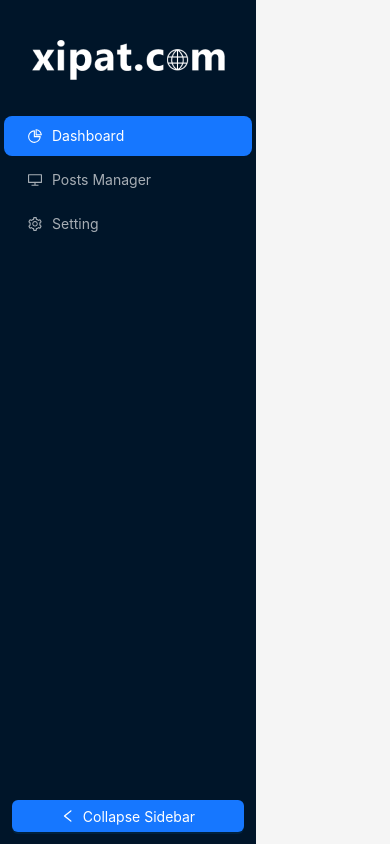
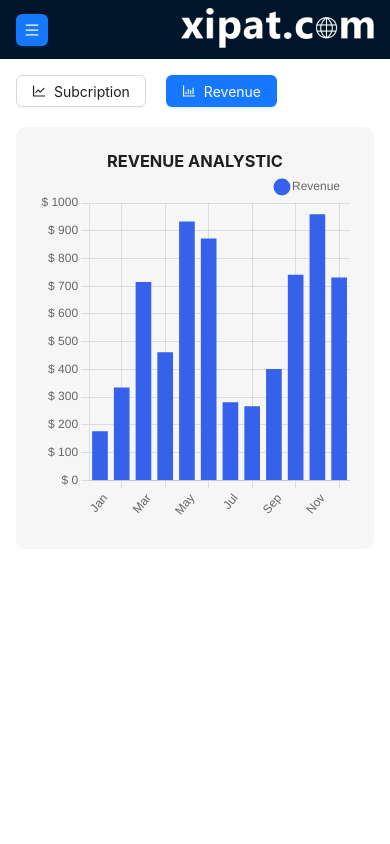
Before and after one commit to kanesnguyen/admin-xipat, a React (Create React App) app: page /dashboard/evenue in a window 390 px wide. Shown: the top 844 px of the page. Built offline with nearby package versions, Linux system fonts and the light colour scheme.

Commit message:
fix/responsive

```diff
--- a/src/App.css
+++ b/src/App.css
@@ -36,3 +36,6 @@
     transform: rotate(360deg);
   }
 }
+.ant-drawer-body {
+  padding: 0 !important;
+}
--- a/src/App.js
+++ b/src/App.js
@@ -1,20 +1,30 @@
+import React, { useEffect, useState } from 'react'
 import "./App.css";
-import React from "react";
 import { Outlet } from "react-router-dom";
 import SideBar from "./components/layout/sideBar";
+import Header from "./components/layout/header";
 
 import { Layout } from "antd";
 const { Content } = Layout;
 
-function App(props) {
-  const { ...rest } = props;
+function App() {
+  const [tablet, setTablet] = useState(false);
+  useEffect(() => {
+    setTablet(window.innerWidth < 768)
+  },[])
   return (
-    <div {...rest}>
+    <div className="overflow-hidden">
       <Layout className="flex sm:flex-row flex-col sm:gap-0 ">
-        <SideBar />
+        <div  className="hidden md:block">
+          <SideBar />
+        </div>
         <Layout>
-          <Content className="bg-white p-8 m-0 h-screen overflow-y-auto">
-            <Outlet className="mt-10" />
+          <Content className="bg-white m-0 h-screen overflow-hidden">
+              {tablet && <Header />}
+              <div className="p-4 md:p-8">
+
+              <Outlet className="mt-10" />
+              </div>
           </Content>
         </Layout>
       </Layout>
--- a/src/components/dashboardManager/revenueChart.js
+++ b/src/components/dashboardManager/revenueChart.js
@@ -45,6 +45,12 @@
                     },
                     labels: {
                         display: false,
+                    },
+                    ticks: {
+                        // Include a dollar sign in the ticks
+                        callback: function(value, index, ticks) {
+                            return '$ ' + value/1000;
+                        }
                     }
                 },
                 xAxes: {
@@ -63,8 +69,8 @@
         },
     };
     return (
-        <div className="chart relative bg-[#f6f6f6] rounded-md py-6 pr-6 pl-0 box-border h-[50vh] ">
-            <h3 className="absolute top-0 left-[55px]">REVENUE ANALYSTIC</h3>
+        <div className="chart relative bg-[#f6f6f6] rounded-md py-6 pb-12 md:py-6 pr-6 pl-0 box-border h-[50vh] ">
+            <h3 className="md:absolute top-[13px] left-[55px] my-0 text-center ml-6 md:\ml-0">REVENUE ANALYSTIC</h3>
             <Bar data={data} options={data.options} />
         </div>
     )
--- a/src/components/dashboardManager/subCriptionChart.js
+++ b/src/components/dashboardManager/subCriptionChart.js
@@ -67,8 +67,8 @@
         },
     };
     return (
-        <div className="chart relative bg-[#f6f6f6] rounded-md py-6 pr-6 pl-0 box-border h-[50vh] ">
-            <h3 className="absolute top-0 left-[55px]">SUBCRIBERS ANALYSTIC</h3>
+        <div className="chart relative bg-[#f6f6f6] rounded-md py-6 pb-12 md:py-6 pr-6 pl-0 box-border h-[50vh] ">
+            <h3 className="md:absolute top-[13px] left-[55px] my-0 text-center ml-6 md:\ml-0">SUBCRIBERS ANALYSTIC</h3>
             <Line data={data} options={data.options} />
         </div>
     )
--- /dev/null
+++ b/src/components/layout/header.js
@@ -0,0 +1,37 @@
+import React, { useState } from 'react'
+import { Button, Drawer } from 'antd';
+import Sidebar from './sideBar'
+import { MenuOutlined } from '@ant-design/icons';
+function Header() {
+    const [open, setOpen] = useState(false);
+    const showDrawer = () => {
+        setOpen(true);
+    };
+    const onClose = () => {
+        setOpen(false);
+    };
+    return (
+        <div>
+            <div className="site-drawer-render-in-current-wrapper px-4 py-2 bg-[#001529]">
+                <div className="flex items-center justify-between">
+                    <Button type="primary" onClick={showDrawer} icon={<MenuOutlined />}/>
+                    <div>
+                    <img src="/images/logo.png" alt="/" />
+                    </div>
+                </div>
+                <Drawer
+                    className="p-0"
+                    placement="left"
+                    closable={false}
+                    onClose={onClose}
+                    open={open}
+                    width={'256px'}
+                >
+                    <Sidebar inDraw={true}/>
+                </Drawer>
+            </div>
+        </div>
+    )
+}
+
+export default Header
--- a/src/components/layout/sideBar.js
+++ b/src/components/layout/sideBar.js
@@ -1,11 +1,12 @@
-import React, { useState } from 'react'
+import React, { useEffect, useState } from 'react'
 import { useNavigate, useLocation } from "react-router-dom";
 
 import {
     SettingOutlined,
     DesktopOutlined,
     PieChartOutlined,
-    LeftOutlined
+    LeftOutlined,
+    RightOutlined
 } from '@ant-design/icons';
 import { Menu, Button } from 'antd';
 function getItem(label, key, icon, children, type) {
@@ -22,7 +23,7 @@
     getItem('Posts Manager', '/posts-manager', <DesktopOutlined />),
     getItem('Setting', '/setting', <SettingOutlined />),
 ];
-function SideBar() {
+function SideBar(inDraw) {
     const navigate = useNavigate();
     const location = useLocation();
 
@@ -31,10 +32,18 @@
     function handleClick({ key }) {
         navigate(key);
     }
+    useEffect(() => {
+        if(inDraw) {
+            setExpand(false)
+        }
+        else {
+            setExpand(window.innerWidth <= 768)
+        }
+    }, [inDraw])
     return (
-        <div className={`flex flex-col items-center justify-between bg-[#001529] text-[#fff] min-h-screen ${expand ? 'w-auto' : 'w-[256px]'}`}>
+        <div className={`flex flex-col items-center justify-between bg-[#001529] text-[#fff] min-h-screen ${expand ? 'w-auto' : 'md:w-[256px]'}`}>
             <div>
-                <div className={expand ? 'd-none' : 'd-block'}>
+                <div className={expand ? 'hidden' : 'hidden md:block'}>
                     <img src="/images/logo.png" alt="/" className={'mx-auto block mt-10'} />
                 </div>
                 <div className='flex flex-col gap-5 text-xl items-center pt-8'>
@@ -54,13 +63,13 @@
                     </div>
                 </div>
             </div>
-            <div className="w-full p-3">
-                <Button onClick={() => setExpand(!expand)} type="primary" className="w-full" icon={<LeftOutlined />}>
-                    {
-                        expand || 'Collapse Sidebar'
-                    }
-                </Button>
-            </div>
+            <div className="w-full p-3 hidden md:block">
+                    <Button onClick={() => setExpand(!expand)} type="primary" className="w-full" icon={!expand ? <LeftOutlined /> : <RightOutlined />}>
+                        {
+                            expand || 'Collapse Sidebar'
+                        }
+                    </Button>
+                </div>
         </div>
     )
 }
--- a/src/components/postsManager/Dialog.js
+++ b/src/components/postsManager/Dialog.js
@@ -1,12 +1,20 @@
 import React from 'react'
-import { Modal } from 'antd';
-function Dialog({ post, status, accept, cancel }) {
+import { LoadingOutlined } from '@ant-design/icons';
+import { Modal, Spin } from 'antd';
+function Dialog({ post, status, accept, cancel, loading }) {
     return (
         <div>
             <Modal title="Detail Post" open={status} onOk={accept} onCancel={cancel}>
-                <h2>{post?.title}</h2>
-                <p>{post?.body}</p>
-                <p className="font-semibold mt-5">{`Create By: User ${post?.userId}`}</p>
+                {loading ? <div
+                    className="py-4 mx-auto flex items-center justify-center"><Spin indicator={<LoadingOutlined
+                        style={{
+                            fontSize: 36,
+                        }}
+                        spin
+                    />} /></div> : <div><h2>{post?.title}</h2>
+                    <p>{post?.body}</p>
+                    <p className="font-semibold mt-5">{`Create By: User ${post?.userId}`}</p></div>}
+
             </Modal>
         </div>
     )
--- a/src/pages/postsManager/index.js
+++ b/src/pages/postsManager/index.js
@@ -22,9 +22,7 @@
           placeholder="Search by User ID or Title"
           allowClear
           onSearch={onSearch}
-          style={{
-            width: 200,
-          }}
+          className='w-full md:w-[200px]'
         />
       </div>
       <Table data={data} />
--- a/src/pages/settingsManager/index.js
+++ b/src/pages/settingsManager/index.js
@@ -1,8 +1,16 @@
-import React, { useEffect, useState } from 'react'
+import React, {  useState } from 'react'
 import { Input, Form, Button, message, DatePicker } from 'antd';
 import moment from 'moment';
 import { RgbaColorPicker } from "react-colorful";
 import { cleanInputColor } from "../../extensions/cleanInputColor"
+const layout = {
+  labelCol: {
+    span: 5,
+  },
+  wrapperCol: {
+    span: 16,
+  },
+};
 function SettingsManager({ settingDefaults }) {
 
   const [form] = Form.useForm();
@@ -18,10 +26,12 @@
     setColor(value);
   }
   const handleFormChange = () => {
-    if ((form.getFieldValue("title") !== settingDefaults.title
-    || form.getFieldValue("email") !== settingDefaults.email
-    || form.getFieldValue("activeDate") !== settingDefaults.activeDate) && form.getFieldValue("title")!== '' && form.getFieldValue("title") !== 'email' && form.getFieldValue("activeDate") !== []) {
+    if (form.getFieldValue("title") && form.getFieldValue("email") && form.getFieldValue("activeDate")?.length > 0) {
+      if (form.getFieldValue("title") !== settingDefaults.title
+      || form.getFieldValue("email") !== settingDefaults.email
+      || form.getFieldValue("activeDate") !== settingDefaults.activeDate) {
         setDisableButton(false);
+      }
     }
     else {
       setDisableButton(true);
@@ -35,9 +45,9 @@
     },
   };
   return (
-    <div className="grid grid-cols-2 gap-6">
+    <div className="grid grid-cols-1 md:grid-cols-2 gap-6">
       <Form
-        layout={'horizontal'}
+        {...layout}
         form={form}
         onFinish={onFinish}
         onFieldsChange={handleFormChange}
@@ -67,6 +77,7 @@
         <Form.Item label="Active Date" name="activeDate">
 
           <DatePicker.RangePicker
+            className="w-full"
             dateRender={(current) => {
               const style = {};
               if (current.date() === 1) {
@@ -84,7 +95,7 @@
           />
         </Form.Item>
         <Form.Item>
-          <Button className="mt-6" type="primary" htmlType="submit" disabled={disabelButton}>Submit</Button>
+          <Button className="mt-6 ml-5" type="primary" htmlType="submit" disabled={disabelButton}>Submit</Button>
         </Form.Item>
       </Form>
     </div>
```
Also changed, not shown: src/components/postsManager/Table.js (+23 -5 lines).
